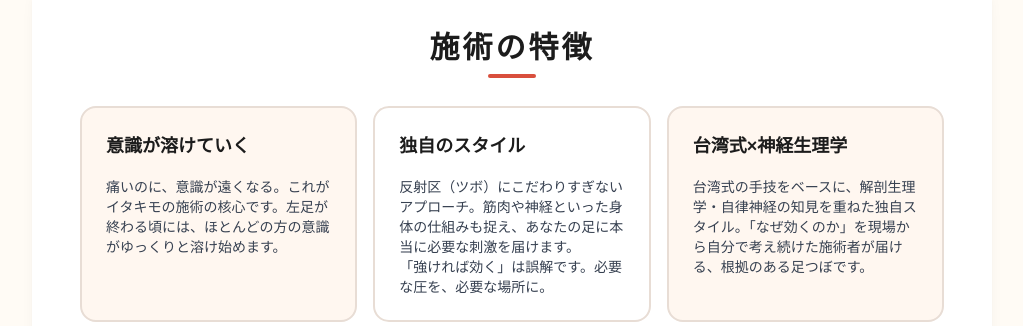
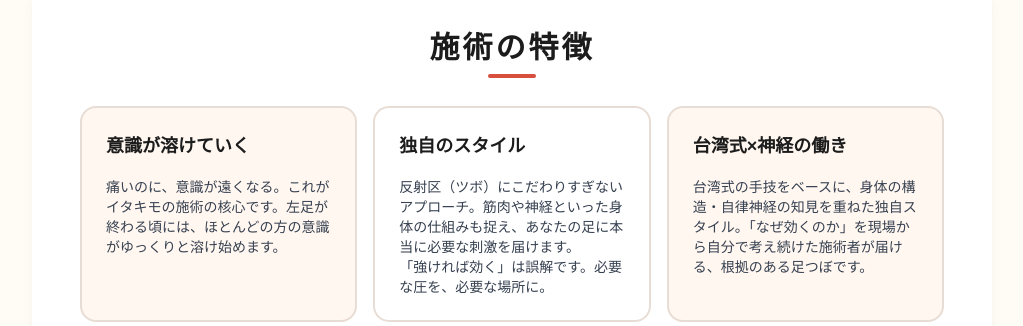
Before and after one commit to ashiyafukusuke/fukusuke2, a Next.js app: page / in a window 1280 px wide. Shown: the part 1521-1847 px from the top of the page, without its empty margins (128-1151 px from the left). Built offline with nearby package versions, Linux system fonts and the light colour scheme.

Commit message:
Add files via upload

```diff
--- a/src/app/layout.tsx
+++ b/src/app/layout.tsx
@@ -18,7 +18,7 @@ const notoSerif = Noto_Serif_JP({
 
 export const metadata: Metadata = {
   title: "足つぼ専門店 イタキモ",
-  description: "痛いのに、意識が溶けていく。西東京市ひばりが丘の足つぼ専門店「イタキモ」。台湾式×神経生理学で届ける、根拠のある足つぼ。",
+  description: "痛いのに、意識が溶けていく。西東京市ひばりが丘の足つぼ専門店「イタキモ」。台湾式×神経の働きで届ける、根拠のある足つぼ。",
 };
 
 export default function RootLayout({ children }: { children: React.ReactNode }) {
--- a/src/components/FeaturesCarousel.tsx
+++ b/src/components/FeaturesCarousel.tsx
@@ -16,8 +16,8 @@ export default function FeaturesCarousel() {
       borderColor: "border-divider"
     },
     {
-      title: "台湾式×神経生理学",
-      content: "台湾式の手技をベースに、解剖生理学・自律神経の知見を重ねた独自スタイル。「なぜ効くのか」を現場から自分で考え続けた施術者が届ける、根拠のある足つぼです。",
+      title: "台湾式×神経の働き",
+      content: "台湾式の手技をベースに、身体の構造・自律神経の知見を重ねた独自スタイル。「なぜ効くのか」を現場から自分で考え続けた施術者が届ける、根拠のある足つぼです。",
       bg: "bg-cardlight",
       borderColor: "border-divider"
     }
--- a/src/components/Footer.tsx
+++ b/src/components/Footer.tsx
@@ -35,7 +35,7 @@ export default function Footer() {
           transition={{ delay: 0.4 }}
           whileHover={{ scale: 1.05 }}
           whileTap={{ scale: 0.95 }}
-          href="https://itakimo-hibarigaoka.stores.jp/reserve/hibarigaoka_ashitsubo"
+          href="https://itakimo-hibarigaoka.stores.jp/reserve/itakimo_hibarigaoka"
           target="_blank"
           rel="noopener noreferrer"
           className="inline-flex items-center justify-center bg-main hover:bg-mainhover text-white font-bold py-[14px] px-[32px] rounded-[6px] transition-all duration-200 shadow-xl shadow-main/30 hover:shadow-main/50 text-lg tracking-[0.08em]"
--- a/src/components/Hero.tsx
+++ b/src/components/Hero.tsx
@@ -58,7 +58,7 @@ export default function Hero() {
           className="flex flex-col sm:flex-row items-start sm:items-center gap-4 mt-12"
         >
           <a
-            href="https://itakimo-hibarigaoka.stores.jp/reserve/hibarigaoka_ashitsubo"
+            href="https://itakimo-hibarigaoka.stores.jp/reserve/itakimo_hibarigaoka"
             target="_blank"
             rel="noopener noreferrer"
             className="inline-flex items-center justify-center bg-main text-white font-bold py-[14px] px-[32px] rounded-[6px] hover:bg-mainhover transition duration-200 text-base tracking-[0.08em]"
--- a/src/components/MenuCarousel.tsx
+++ b/src/components/MenuCarousel.tsx
@@ -93,7 +93,7 @@ export default function MenuCarousel() {
                 </p>
               </div>
               <a
-                href="https://itakimo-hibarigaoka.stores.jp/reserve/hibarigaoka_ashitsubo"
+                href="https://itakimo-hibarigaoka.stores.jp/reserve/itakimo_hibarigaoka"
                 target="_blank"
                 rel="noopener noreferrer"
                 className={`block text-center w-full py-[14px] rounded-[6px] font-bold transition-all duration-200 text-sm tracking-[0.08em] ${
--- a/src/components/PhilosophyModal.tsx
+++ b/src/components/PhilosophyModal.tsx
@@ -106,7 +106,7 @@ export default function PhilosophyModal({ isOpen, onClose }: PhilosophyModalProp
                   </div>
 
                   <p className="leading-[2.0] mb-[1.8em]">
-                    答えを探して、解剖生理学や自律神経の本を読みました。<br />
+                    答えを探して、身体の構造や自律神経の本を読みました。<br />
                     今も読んでいます。完全な答えはまだ出ていません。
                   </p>
 
--- a/src/components/StickyNav.tsx
+++ b/src/components/StickyNav.tsx
@@ -67,7 +67,7 @@ export default function StickyNav() {
             </div>
 
             <a
-              href="https://itakimo-hibarigaoka.stores.jp/reserve/hibarigaoka_ashitsubo"
+              href="https://itakimo-hibarigaoka.stores.jp/reserve/itakimo_hibarigaoka"
               target="_blank"
               rel="noopener noreferrer"
               className="flex-shrink-0 bg-main text-white text-xs sm:text-sm font-bold px-4 py-2 rounded-[4px] shadow hover:bg-mainhover transition-colors duration-200 whitespace-nowrap tracking-wide"
```
